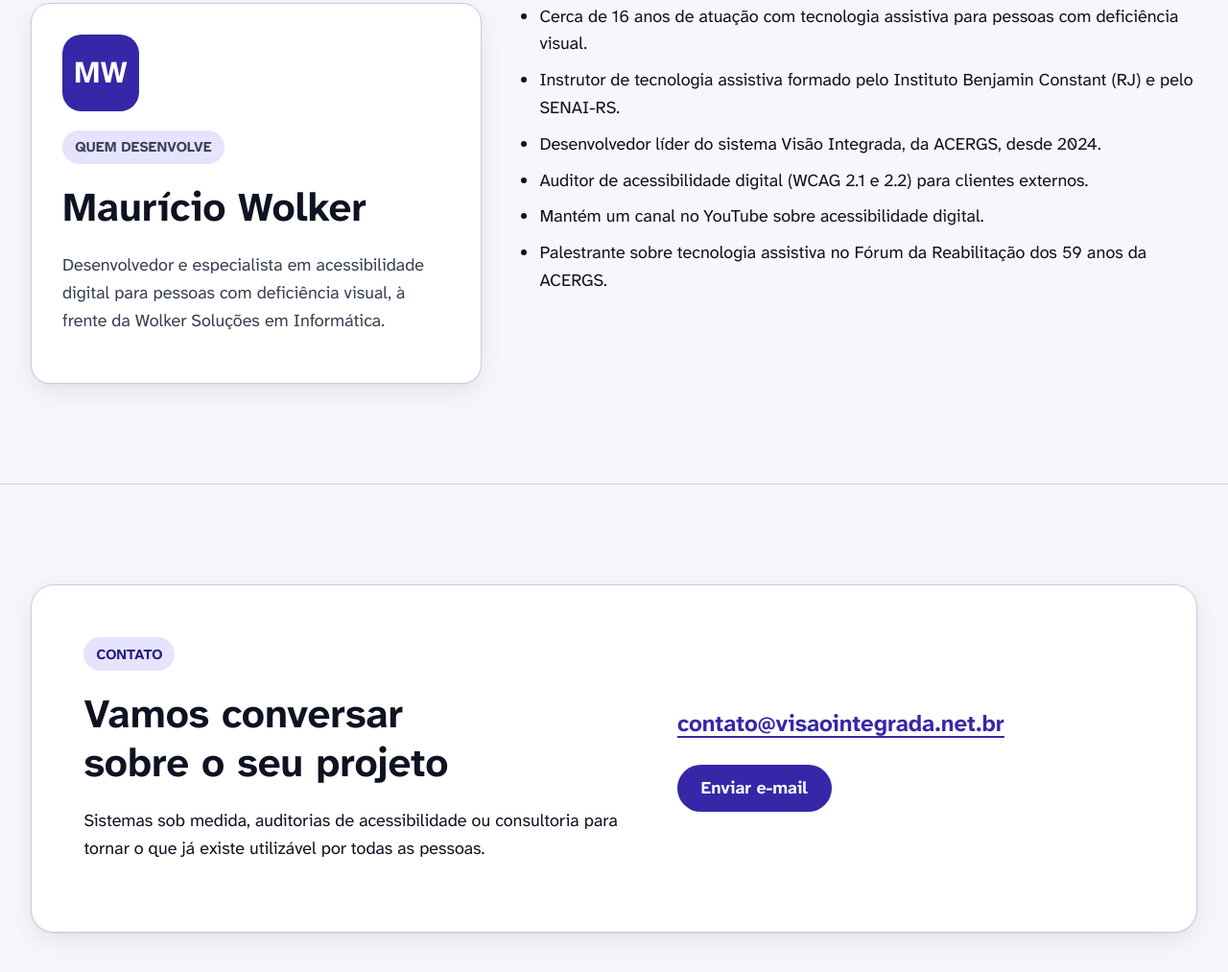
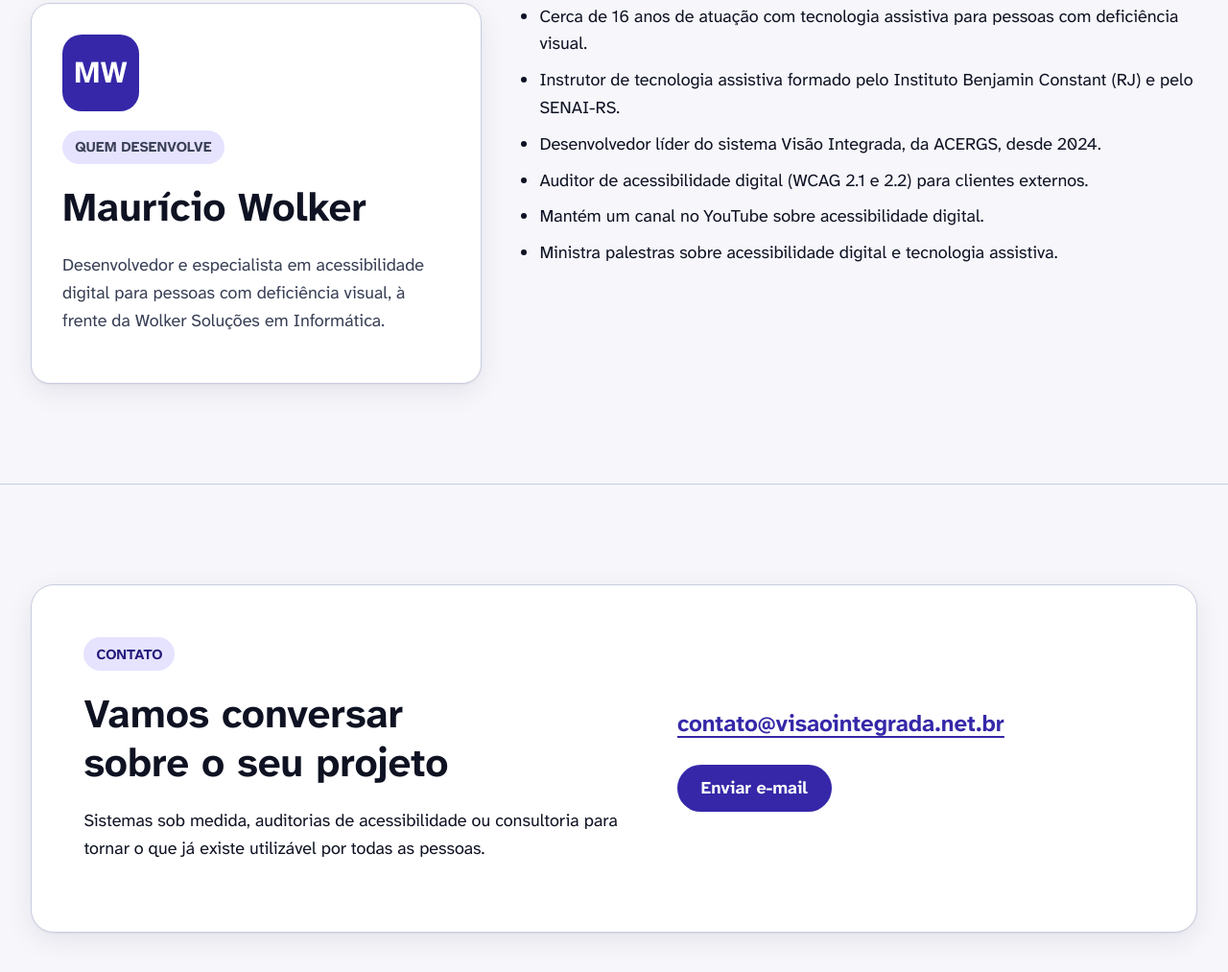
Before and after one commit to mwolker/cases-visao-integrada, a plain HTML site: page site/index.html in a window 1280 px wide. Shown: the part 5508-6521 px from the top of the page at 96% size. Drawn offline with Linux system fonts and the light colour scheme.

Commit message:
Sobre: destaca as palestras sobre acessibilidade digital
Co-Authored-By: Claude Opus 5.5 <noreply@anthropic.com>
Claude-Session: https://claude.ai/code/session_01PAsZ1baoH6W7KVL3mXJi5J

```diff
--- a/site/index.html
+++ b/site/index.html
@@ -348,7 +348,7 @@
           <li>Desenvolvedor líder do sistema Visão Integrada, da ACERGS, desde 2024.</li>
           <li>Auditor de acessibilidade digital (WCAG 2.1 e 2.2) para clientes externos.</li>
           <li>Mantém um canal no YouTube sobre acessibilidade digital.</li>
-          <li>Palestrante sobre tecnologia assistiva no Fórum da Reabilitação dos 59 anos da ACERGS.</li>
+          <li>Ministra palestras sobre acessibilidade digital e tecnologia assistiva.</li>
         </ul>
       </div>
     </div>
```
